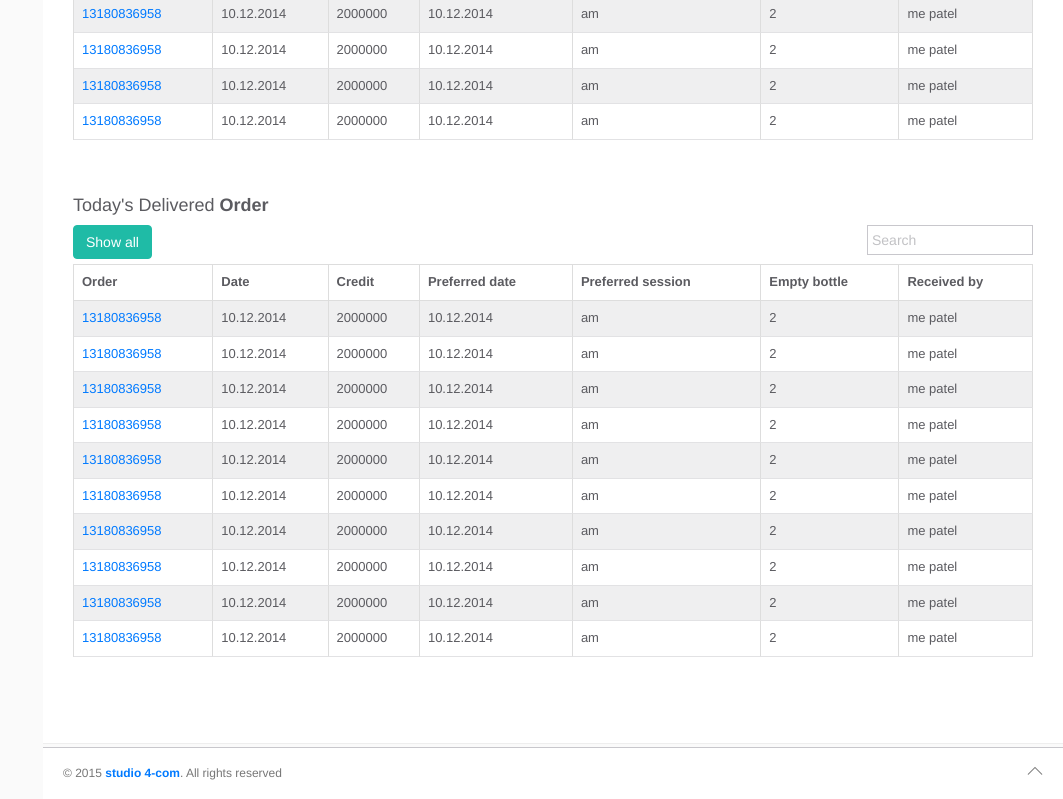
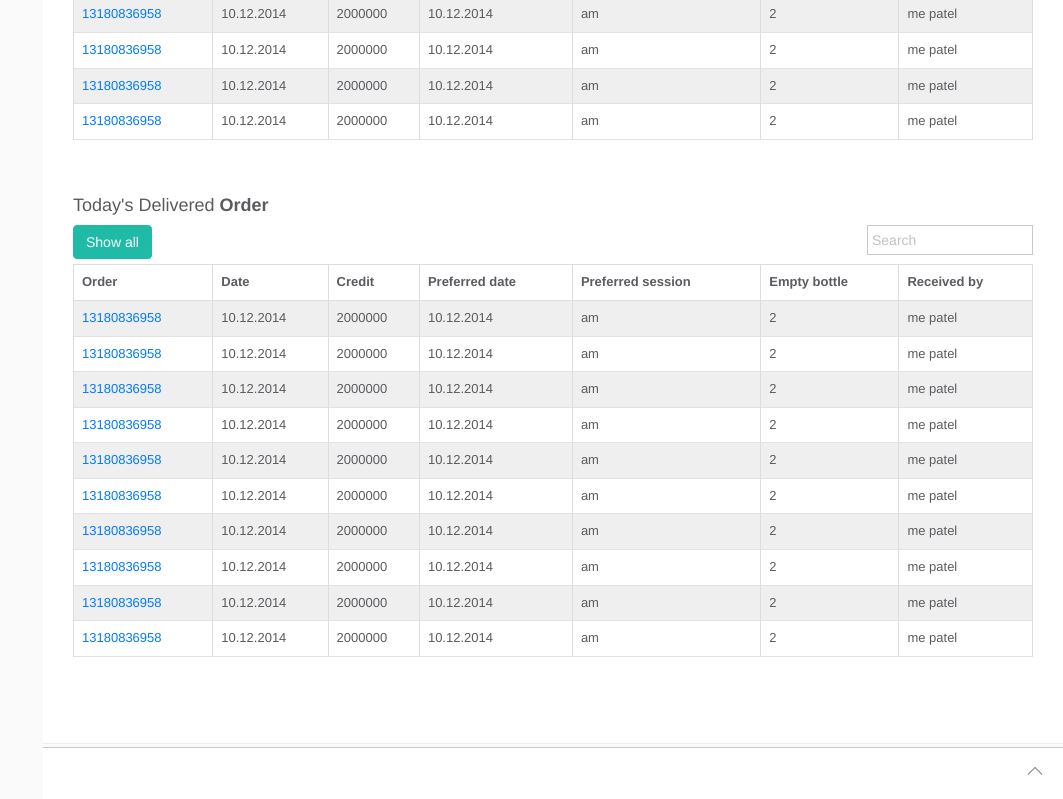
Before and after one commit to vh22/happyWater, a plain HTML site: page home.html in a window 1280 px wide. Shown: the part 1063-1862 px from the top of the page, without its empty margins (217-1280 px from the left). Drawn offline with Linux system fonts and the light colour scheme.

Commit message:
del copyright

```diff
--- a/home.html
+++ b/home.html
@@ -672,7 +672,7 @@
 			<footer>
 				<div class="footer-inner">
 					<div class="pull-left">
-						&copy; <span class="current-year"></span><span class="text-bold"><a href="http://4-com.pro/"> studio 4-com</a></span>. <span>All rights reserved</span>
+
 					</div>
 					<div class="pull-right">
 						<span class="go-top"><i class="ti-angle-up"></i></span>
```
Also changed, not shown: login_forgot.html (+1 -1 lines), login_registration.html (+1 -1 lines), login_signin.html (+1 -1 lines), order_edit.html (+1 -1 lines), order_list.html (+1 -1 lines), user_edit.html (+1 -1 lines), user_list.html (+1 -1 lines).
